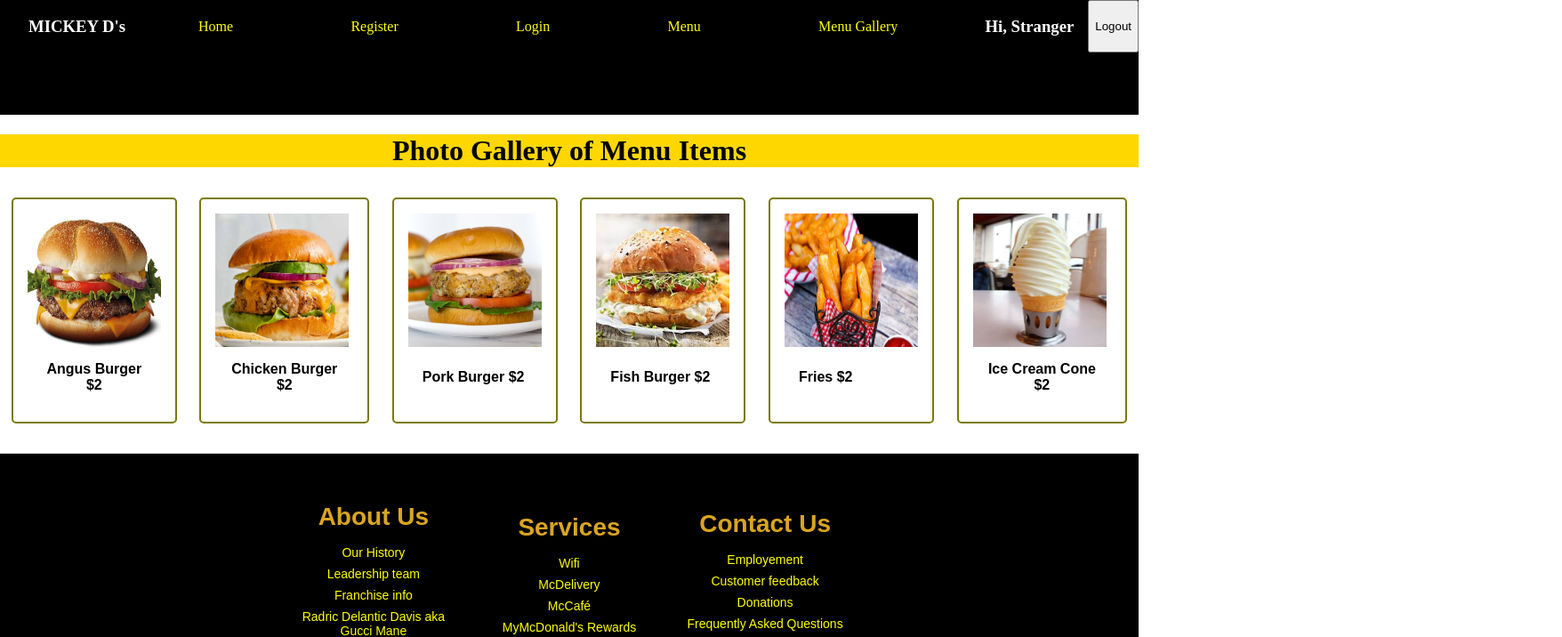
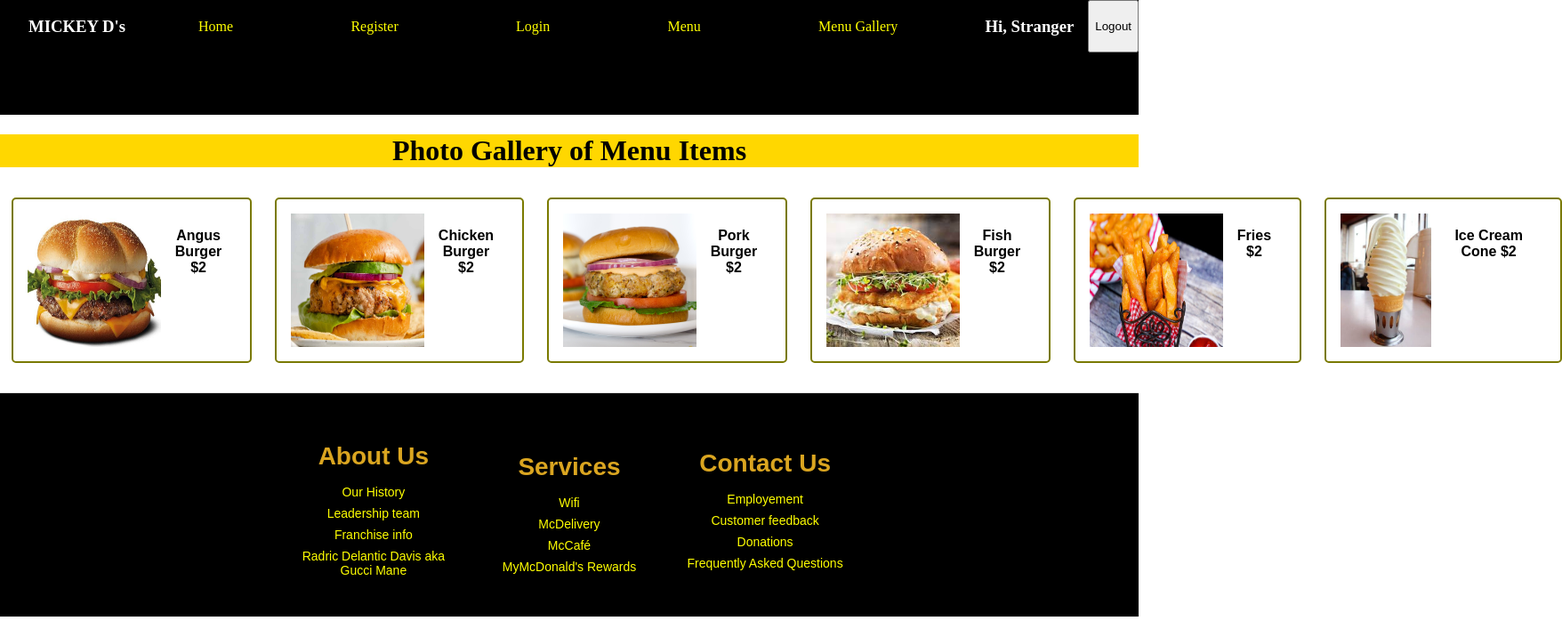
Before and after one commit to Mickey-d-s/GraceShopper, a React (Vite) app in the folder client/: page /MenuGallery in a window 1280 px wide. Shown: the top 716 px of the page at 89% size, 1756 px wide, since content can reach past the window. Built offline with nearby package versions, Linux system fonts and the light colour scheme; no server answers.

Commit message:
savepoint

```diff
--- a/client/src/components/Gallery.css
+++ b/client/src/components/Gallery.css
@@ -36,15 +36,17 @@ main {
     display: flex;
     flex-direction: row;
 }
+
 .gallerydivs {
     padding: 1rem;
     display: flex;
-    flex-wrap: wrap;
+    flex-direction: wrap;
     margin: 1%;
     border: yellow solid 2px;
     border-radius: 5px;
     animation: border-color 2s linear infinite;
 }
+
 
 @keyframes border-color {
 0% {
```
